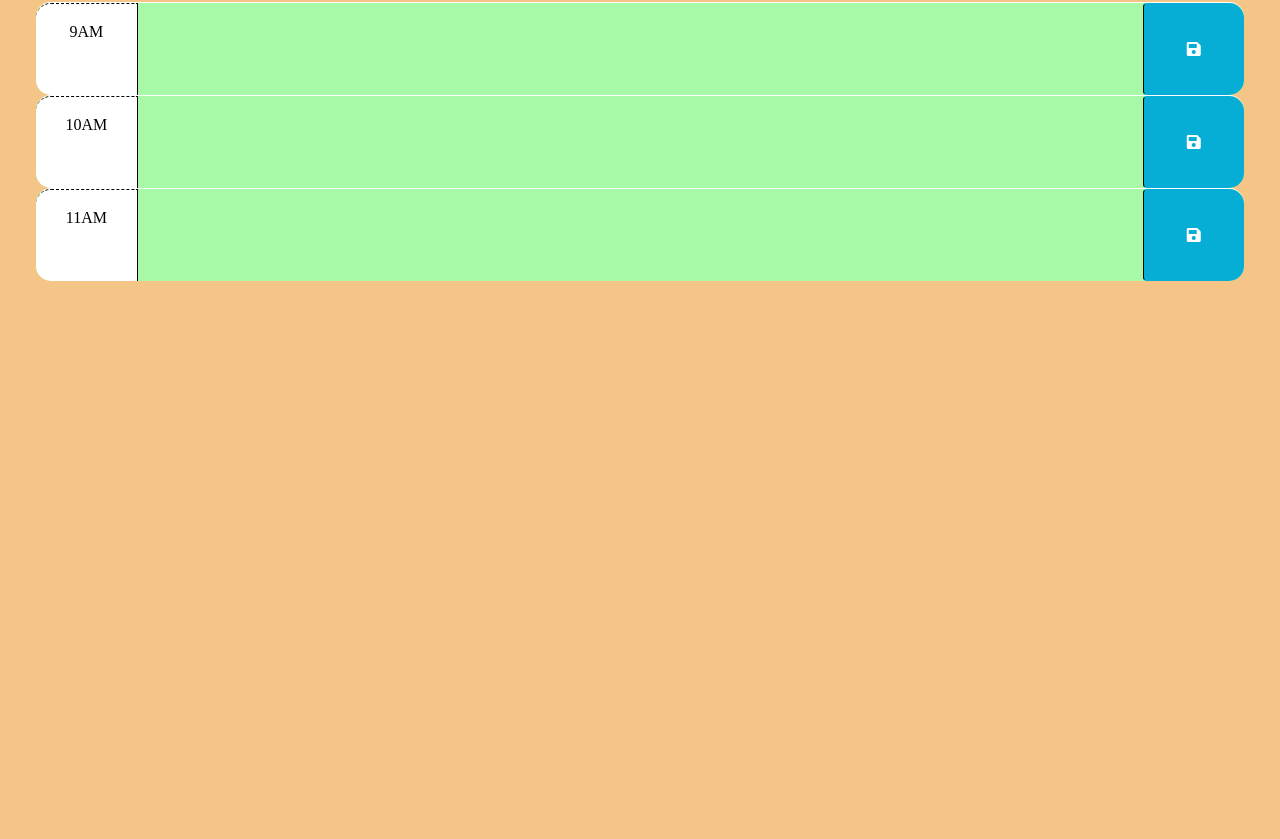
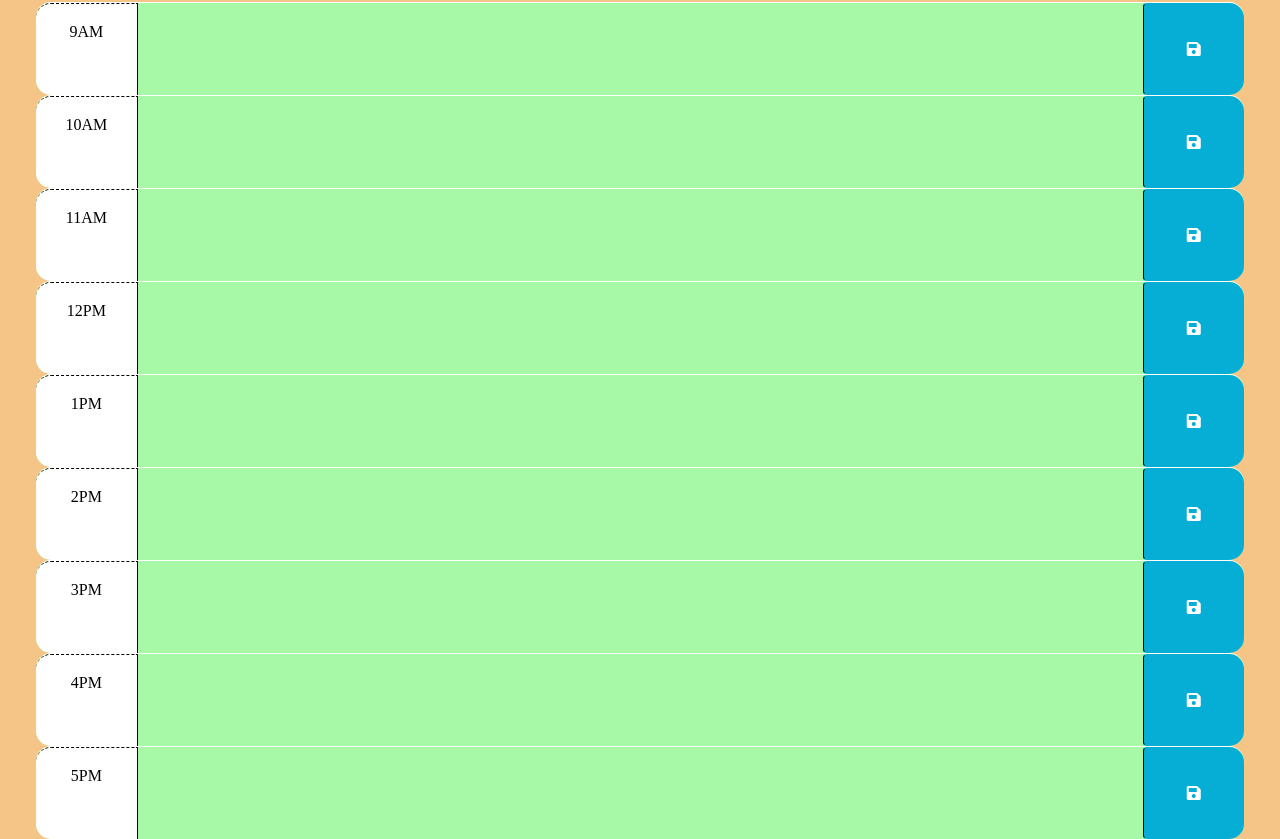
Before and after one commit to ceci-00/Scheduler, a plain HTML site: page index.html in a window 1280 px wide. Shown: the part 295-1134 px from the top of the page. Before the commit the page ends 800 px from the top, so only its background shows below. Drawn offline with nearby package versions, Linux system fonts and the light colour scheme; a web font is replaced by a local one.

Commit message:
added time slots for typical working day (9am - 5pm)

```diff
--- a/index.html
+++ b/index.html
@@ -46,6 +46,52 @@
                 <i class="fas fa-save" aria-hidden="true"></i>
             </button>
         </div>
+        <div id="hour-12" class="row time-block past">
+            <div class="col-2 col-md-1 hour text-center py-3">12PM</div>
+            <textarea class="col-8 col-md-10 description" rows="3"> </textarea>
+            <button class="btn saveBtn col-2 col-md-1" aria-label="save">
+                <i class="fas fa-save" aria-hidden="true"></i>
+            </button>
+        </div>
+
+        <div id="hour-13" class="row time-block present">
+            <div class="col-2 col-md-1 hour text-center py-3">1PM</div>
+            <textarea class="col-8 col-md-10 description" rows="3"> </textarea>
+            <button class="btn saveBtn col-2 col-md-1" aria-label="save">
+                <i class="fas fa-save" aria-hidden="true"></i>
+            </button>
+        </div>
+
+        <div id="hour-14" class="row time-block future">
+            <div class="col-2 col-md-1 hour text-center py-3">2PM</div>
+            <textarea class="col-8 col-md-10 description" rows="3"> </textarea>
+            <button class="btn saveBtn col-2 col-md-1" aria-label="save">
+                <i class="fas fa-save" aria-hidden="true"></i>
+            </button>
+        </div>
+            <div id="hour-15" class="row time-block past">
+                <div class="col-2 col-md-1 hour text-center py-3">3PM</div>
+                <textarea class="col-8 col-md-10 description" rows="3"> </textarea>
+                <button class="btn saveBtn col-2 col-md-1" aria-label="save">
+                    <i class="fas fa-save" aria-hidden="true"></i>
+                </button>
+            </div>
+
+            <div id="hour-16" class="row time-block present">
+                <div class="col-2 col-md-1 hour text-center py-3">4PM</div>
+                <textarea class="col-8 col-md-10 description" rows="3"> </textarea>
+                <button class="btn saveBtn col-2 col-md-1" aria-label="save">
+                    <i class="fas fa-save" aria-hidden="true"></i>
+                </button>
+            </div>
+
+            <div id="hour-17" class="row time-block future">
+                <div class="col-2 col-md-1 hour text-center py-3">5PM</div>
+                <textarea class="col-8 col-md-10 description" rows="3"> </textarea>
+                <button class="btn saveBtn col-2 col-md-1" aria-label="save">
+                    <i class="fas fa-save" aria-hidden="true"></i>
+                </button>
+            </div>
     </div>
 
     <script src="https://cdnjs.cloudflare.com/ajax/libs/jquery/3.2.1/jquery.min.js"></script>
```
